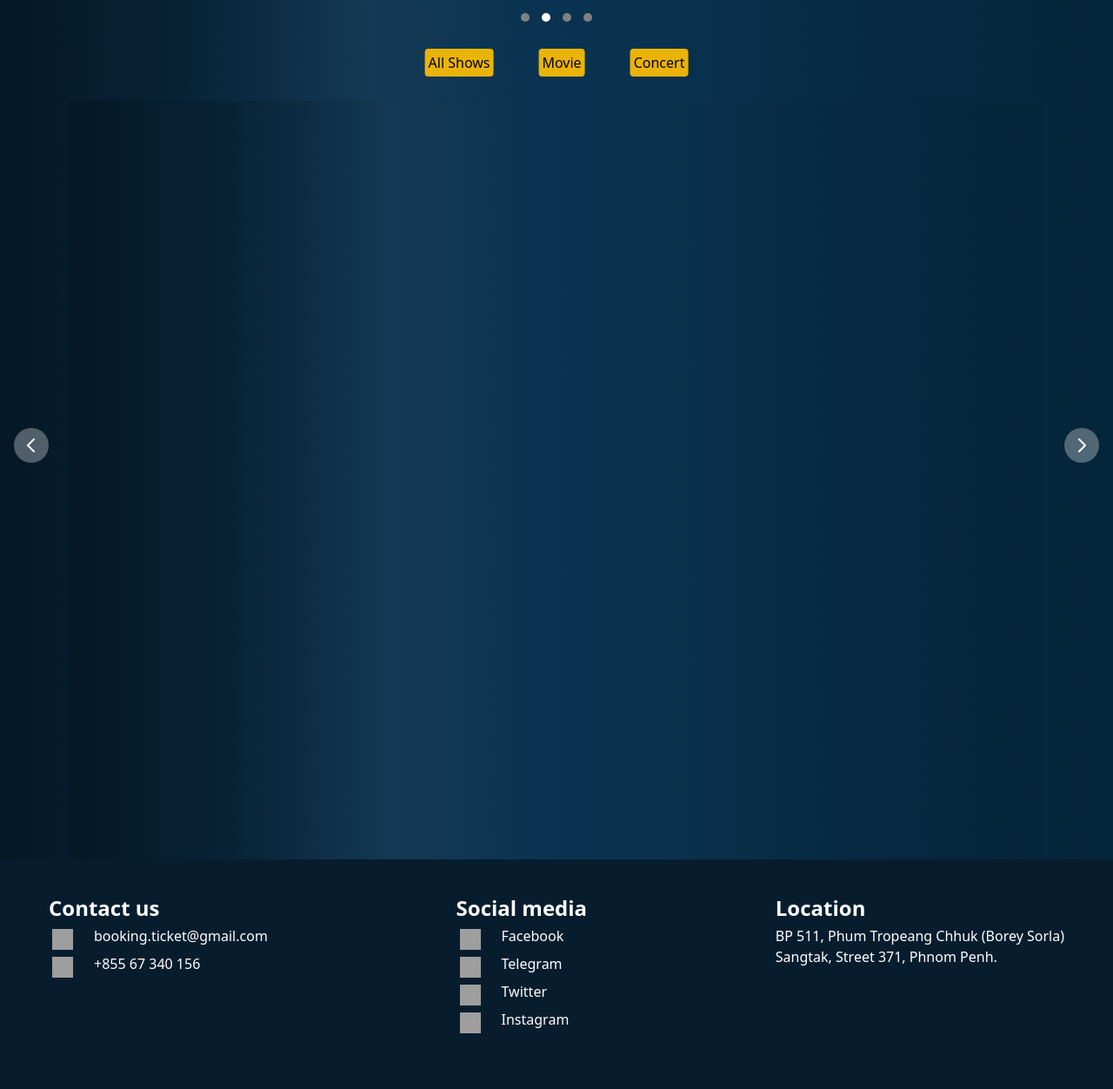
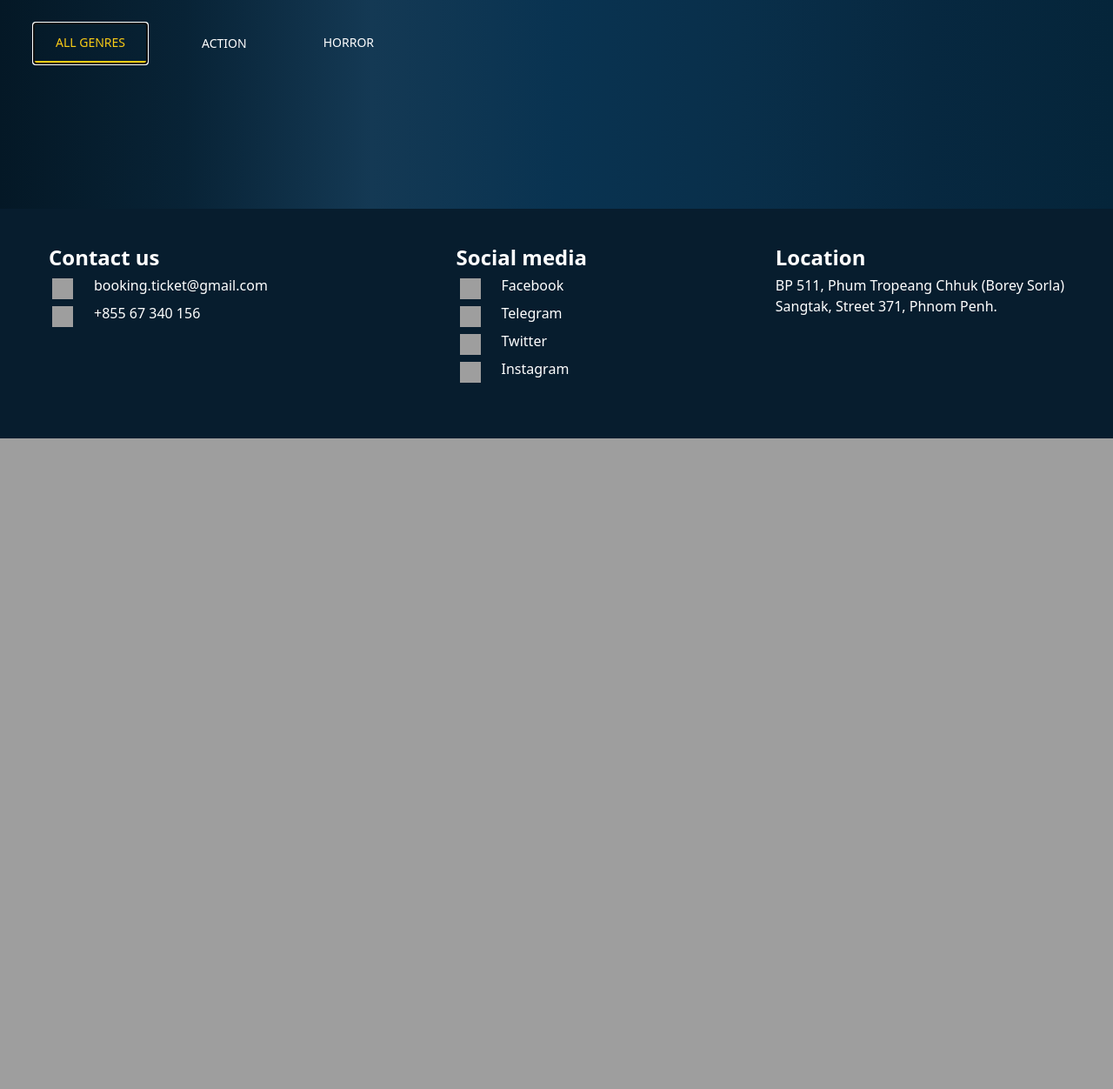
Before and after one commit to Visal2442/VC1-G9, a PHP site: page / in a window 1280 px wide. Shown: the part 674-1926 px from the top of the page at 87% size. After the commit the page ends 1178 px from the top, so only its background shows below. Run offline with PHP 8.4, Linux system fonts and the light colour scheme; data that the repository does not hold is empty; some libraries are stand-ins or nearby versions; grey boxes are pictures that could not be loaded.

Commit message:
[BTA-38]:Update list show view

```diff
--- a/views/css/main.css
+++ b/views/css/main.css
@@ -1,59 +1,30 @@
 
 * {
-    box-sizing: border-box;
-}
-.mySlides {
-    display: none;
-}
-.mySlide img {
-    vertical-align: middle;
+  box-sizing: border-box;
 }
 
-/* Slideshow container */
-.slideshow-container {
-  max-width: 4000px;
-  position: relative;
-  margin: auto;
-  margin-bottom: 10px;
-}
-
-/* The dots/bullets/indicators */
-.dot {
-  height: 10px;
-  width: 10px;
-  margin: 5px;
-  background-color: gray;
-  border-radius: 50%;
-  display: inline-block;
-  transition: background-color 0.6s ease;
-  cursor: pointer;
-}
-
-
-.active {
-  background-color: white;
-}
-
-/* Fading animation */
-.fade {
-  animation-name: fade;
-  animation-duration: 1.5s;
-}
-
-
-@keyframes fade {
-    from {opacity: .4}
-    to {opacity: 10}
-
+/* navbar  */
+nav{
+box-shadow: rgba(0,0, 0, 0.45) 0px 25px 20px -20px;
 }
 
 /* Cards show */
 .slideShow{
-    background-image: linear-gradient(90deg,#041826,#082336,#143954,#093351,#092F4A,#072840,#05253A);
+  background-image: linear-gradient(90deg,#041826,#082336,#143954,#093351,#092F4A,#072840,#05253A);
 }
 
 /* Register  */
 .register,
 .login{
-    background-color:#133954; box-shadow: rgba(14, 30, 37, 0.12) 0px 2px 4px 0px, rgba(14, 30, 37, 0.32) 0px 2px 16px 0px;
+  background-color:#133954; box-shadow: rgba(14, 30, 37, 0.12) 0px 2px 4px 0px, rgba(14, 30, 37, 0.32) 0px 2px 16px 0px;
 }
+
+.card-image{
+width: 227px;
+height: 290px;
+}
+
+.video iframe{
+width: 100%;
+height: 80vh;
+}
--- a/views/partials/card.php
+++ b/views/partials/card.php
@@ -1,40 +1,45 @@
-
-
-<div class="mx-auto h-auto">
- <div id="default-carousel" class="relative" data-carousel="static">
-    <div class="overflow-hidden flex relative rounded-lg mx-20 " style="height:119vh;">
-
-            <!-- All shows -->
-            <div class="slideShow hidden mt-20 p-6 duration-700 ease-in-out" data-carousel-item>
-                <div class="gap-6 flex flex-wrap h-auto overflow-hidden">
-                <?php foreach($shows as $show):
+<ul class="nav nav-tabs flex flex-row md:flex-row flex-wrap list-none border-b-0 pl-0 mb-4 mt-5 ml-10 gap-10" id="tabs-tab" role="tablist">
+    <li class="nav-item" role="presentation">
+        <a href="#tabs-home" class="link block text-sm text-white uppercase leading-tight focus:text-yellow-400 focus:border-yellow-400 focus:border-b-2 px-6 py-3 my-2 hover:border-transparent hover:bg-gray-100" id="tabs-home-tab" data-bs-toggle="pill" data-bs-target="#tabs-home" role="tab" aria-controls="tabs-home" aria-selected="true" autofocus>All Genres</a></li>
+    <li class="nav-item" role="presentation">
+        <a href="#tabs-profile" class="link block text-sm text-white uppercase focus:text-yellow-400 focus:border-yellow-400 focus:border-b-2 px-6 py-3 my-2 hover:border-transparent hover:bg-gray-100" id="tabs-profile-tab" data-bs-toggle="pill" data-bs-target="#tabs-profile" role="tab" aria-controls="tabs-profile" aria-selected="false">Action</a>
+    </li>
+    <li class="nav-item" role="presentation">
+        <a href="#tabs-messages" class="link block text-sm text-white uppercase focus:text-yellow-400 focus:border-yellow-400 focus:border-b-2 leading-tight px-6 py-3 my-2 hover:border-transparent hover:bg-gray-100" id="tabs-messages-tab" data-bs-toggle="pill" data-bs-target="#tabs-messages" role="tab" aria-controls="tabs-messages" aria-selected="false">Horror</a>
+    </li>
+</ul>
+<div class="tab-content" id="tabs-tabContent">
+    <div class="tab-pane fade show active" id="tabs-home" role="tabpanel" aria-labelledby="tabs-home-tab">
+        <!-- All Genres  -->
+        <div class="grid grid-cols-2 sm:grid-cols-3 md:grid-cols-4 lg:grid-cols-6 gap-4 p-6">
+            <?php foreach ($shows as $show) :
             ?>
-                    <div class="flex flex-col justify-center">
+                <div class="flex flex-col justify-center mb-10">
                     <div class="group relative items-center justify-center overflow-hidden cursor-pointer hover:shadow-xl hover:shadow-black/30 transition-shadow">
-                            <img src="<?= $show['image'];?>" alt="" class=" card-image object-cover transition-all duration-500">
+                        <img src="<?= $show['image']; ?>" class="card-image object-cover transition-all duration-500">
                         <div class=" absolute inset-0 bg-gradient-to-b from-transparent via-transparent to-black group-hover:from-black/70 group-hover:via-black/60 group-hover:to-black/70 ">
                         </div>
                         <div class=" absolute inset-0 flex flex-col items-center justify-center text-center translate-y-[100%] group-hover:translate-y-0 transition-all duration-500">
-                                <h1 class="font-bold text-white mb-3"><?= $show['show_name'];?></h1>
+                            <h1 class="font-bold text-white mb-3"><?= $show['show_name']; ?></h1>
                             <div class="flex flex-col">
                                 <div class="flex text-white m-1">
                                     <i class="material-icons">sell</i>
-                                        <p class="ml-3"><?= $show['type'];?></p>
+                                    <p class="ml-3"><?= $show['genre']; ?></p>
                                 </div>
                                 <div class="flex text-white m-1">
                                     <i class="material-icons">schedule</i>
-                                        <p class="ml-3"><?= $show['date'];?></p>
+                                    <p class="ml-3"><?= $show['date']; ?></p>
                                 </div>
                             </div>
                             <div class="flex flex-col pt-6 gap-3 w-auto">
-                                    <button class="px-10 py-1 hover:bg-white hover:text-black text-center rounded    text-white border-solid border-2 border-white-600 "><a href="/detail?id=<?= $show['show_id']?>">MORE INFO</a></button>
-                                    <button class="px-10 py-1 hover:bg-yellow-300 text-center rounded bg-yellow-500 text-black-500"><a href="/detail?id=<?= $show['show_id']?>">BUY NOW</a></button>
+                                <button class="px-10 py-1 hover:bg-white hover:text-black text-center rounded text-white border-solid border-2 border-white-600 "><a href="/detail?id=<?= $show['show_id'] ?>">MORE INFO</a></button>
+                                <button class="px-10 py-1 hover:bg-yellow-300 text-center rounded bg-yellow-500 text-black-500"><a href="/detail?id=<?= $show['show_id'] ?>">BOOK NOW</a></button>
                             </div>
                         </div>
                     </div>
                     <div class=" text-center">
-                            <h1 class="text-xl text-white" ><?= $show['show_name'];?></h1>
-                            <span class="text-yellow-500"><?= $show['date'];?></span>
+                        <h1 class="text-xl text-white"><?= $show['show_name']; ?></h1>
+                        <span class="text-yellow-500"><?= $show['date']; ?></span>
                     </div>
                 </div>
             <?php
@@ -42,40 +47,38 @@
             ?>
         </div>
     </div>
-
-
-             <!-- Movie -->
-             <div class="slideShow hidden mt-20 p-6 duration-700 ease-in-out" data-carousel-item >
-                <div class="gap-6 flex flex-wrap h-auto overflow-hidden">
-                <?php foreach($shows as $show):
-                    if($show['type']==="movie"):
+    <div class="tab-pane fade" id="tabs-profile" role="tabpanel" aria-labelledby="tabs-profile-tab">
+        <!-- Actions  -->
+        <div class="grid grid-cols-2 md:gird-cols-3 lg:grid-cols-6 gap-4 p-6">
+            <?php foreach ($shows as $show) :
+                if (strtolower($show['genre']) === "action") :
             ?>
                     <div class="flex flex-col justify-center">
                         <div class="group relative items-center justify-center overflow-hidden cursor-pointer hover:shadow-xl hover:shadow-black/30 transition-shadow">
-                            <img src="<?= $show['image'];?>" alt="" class=" card-image object-cover transition-all duration-500">
+                            <img src="<?= $show['image']; ?>" alt="" class=" card-image object-cover transition-all duration-500">
                             <div class=" absolute inset-0 bg-gradient-to-b from-transparent via-transparent to-black group-hover:from-black/70 group-hover:via-black/60 group-hover:to-black/70 ">
                             </div>
                             <div class=" absolute inset-0 flex flex-col items-center justify-center text-center translate-y-[100%] group-hover:translate-y-0 transition-all duration-500">
-                                <h1 class="font-bold text-white mb-3"><?= $show['show_name'];?></h1>
+                                <h1 class="font-bold text-white mb-3"><?= $show['show_name']; ?></h1>
                                 <div class="flex flex-col">
                                     <div class="flex text-white m-1">
                                         <i class="material-icons">sell</i>
-                                        <p class="ml-3"><?= $show['type'];?></p>
+                                        <p class="ml-3"><?= $show['genre']; ?></p>
                                     </div>
                                     <div class="flex text-white m-1">
                                         <i class="material-icons">schedule</i>
-                                        <p class="ml-3"><?= $show['date'];?></p>
+                                        <p class="ml-3"><?= $show['date']; ?></p>
                                     </div>
                                 </div>
                                 <div class="flex flex-col pt-6 gap-3 w-auto">
-                                    <button class="px-10 py-1 hover:bg-white hover:text-black text-center rounded    text-white border-solid border-2 border-white-600 "><a href="/detail?id=<?= $show['show_id']?>">MORE INFO</a></button>
-                                    <button class="px-10 py-1 hover:bg-yellow-300 text-center rounded bg-yellow-500 text-black-500"><a href="/detail?id=<?= $show['show_id']?>">BUY NOW</a></button>
+                                    <button class="px-10 py-1 hover:bg-white hover:text-black text-center rounded text-white border-solid border-2 border-white-600 "><a href="/detail?id=<?= $show['show_id'] ?>">MORE INFO</a></button>
+                                    <button class="px-10 py-1 hover:bg-yellow-300 text-center rounded bg-yellow-500 text-black-500"><a href="/detail?id=<?= $show['show_id'] ?>">BOOK NOW</a></button>
                                 </div>
                             </div>
                         </div>
                         <div class=" text-center">
-                            <h1 class="text-xl text-white" ><?= $show['show_name'];?></h1>
-                            <span class="text-yellow-500"><?= $show['date'];?></span>
+                            <h1 class="text-xl text-white"><?= $show['show_name']; ?></h1>
+                            <span class="text-yellow-500"><?= $show['date']; ?></span>
                         </div>
                     </div>
             <?php
@@ -84,39 +87,38 @@
             ?>
         </div>
     </div>
-
-            <!-- Concert -->
-            <div class="hidden mt-20 p-6 duration-700 ease-in-out" data-carousel-item style="background-image: linear-gradient(90deg,#041826,#082336,#143954,#093351,#092F4A,#072840,#05253A);">
-                <div class="gap-6 flex flex-wrap h-auto overflow-hidden">
-                <?php foreach($shows as $show):
-                    if($show['type']==="concert"):
+    <div class="tab-pane fade" id="tabs-messages" role="tabpanel" aria-labelledby="tabs-profile-tab">
+        <!-- Horrors  -->
+        <div class="grid grid-cols-2 md:gird-cols-3 lg:grid-cols-6 gap-4 p-6">
+            <?php foreach ($shows as $show) :
+                if (strtolower($show['genre']) === "horror") :
             ?>
                     <div class="flex flex-col justify-center">
                         <div class="group relative items-center justify-center overflow-hidden cursor-pointer hover:shadow-xl hover:shadow-black/30 transition-shadow">
-                            <img src="<?= $show['image'];?>" alt="" class=" card-image object-cover transition-all duration-500">
+                            <img src="<?= $show['image']; ?>" alt="" class=" card-image object-cover transition-all duration-500">
                             <div class=" absolute inset-0 bg-gradient-to-b from-transparent via-transparent to-black group-hover:from-black/70 group-hover:via-black/60 group-hover:to-black/70 ">
                             </div>
                             <div class=" absolute inset-0 flex flex-col items-center justify-center text-center translate-y-[100%] group-hover:translate-y-0 transition-all duration-500">
-                                <h1 class="font-bold text-white mb-3"><?= $show['show_name'];?></h1>
+                                <h1 class="font-bold text-white mb-3"><?= $show['show_name']; ?></h1>
                                 <div class="flex flex-col">
                                     <div class="flex text-white m-1">
                                         <i class="material-icons">sell</i>
-                                        <p class="ml-3"><?= $show['type'];?></p>
+                                        <p class="ml-3"><?= $show['genre']; ?></p>
                                     </div>
                                     <div class="flex text-white m-1">
                                         <i class="material-icons">schedule</i>
-                                        <p class="ml-3"><?= $show['date'];?></p>
+                                        <p class="ml-3"><?= $show['date']; ?></p>
                                     </div>
                                 </div>
                                 <div class="flex flex-col pt-6 gap-3 w-auto">
-                                    <button class="px-10 py-1 hover:bg-white hover:text-black text-center rounded    text-white border-solid border-2 border-white-600 "><a href="/detail?id=<?= $show['show_id']?>">MORE INFO</a></button>
-                                    <button class="px-10 py-1 hover:bg-yellow-300 text-center rounded bg-yellow-500 text-black-500"><a href="/detail?id=<?= $show['show_id']?>">BUY NOW</a></button>
+                                    <button class="px-10 py-1 hover:bg-white hover:text-black text-center rounded text-white border-solid border-2 border-white-600 "><a href="/detail?id=<?= $show['show_id'] ?>">MORE INFO</a></button>
+                                    <button class="px-10 py-1 hover:bg-yellow-300 text-center rounded bg-yellow-500 text-black-500"><a href="/detail?id=<?= $show['show_id'] ?>">BOOK NOW</a></button>
                                 </div>
                             </div>
                         </div>
                         <div class=" text-center">
-                            <h1 class="text-xl text-white" ><?= $show['show_name'];?></h1>
-                            <span class="text-yellow-500"><?= $show['date'];?></span>
+                            <h1 class="text-xl text-white"><?= $show['show_name']; ?></h1>
+                            <span class="text-yellow-500"><?= $show['date']; ?></span>
                         </div>
                     </div>
             <?php
@@ -125,27 +127,4 @@
             ?>
         </div>
     </div>
-
-            <!-- Slider indicators -->
-            <div class="flex absolute gap-10 top-0 mt-5 mb-80 left-1/2 z-30 space-x-3 -translate-x-1/2">
-                <button type="button" class="p-1 bg-yellow-500 rounded" aria-current="false" data-carousel-slide-to="0">All Shows</button>
-                <button type="button" class="p-1 bg-yellow-500 rounded" aria-current="false"  data-carousel-slide-to="1">Movie</button>
-                <button type="button" class="p-1 bg-yellow-500 rounded " aria-current="false" data-carousel-slide-to="2">Concert</button>
 </div>
-            <!-- Slider controls -->
-          </div>
-          <button type="button" class="flex absolute top-0 left-0 z-30 justify-center items-center px-4 h-full cursor-pointer group focus:outline-none" data-carousel-prev>
-              <span class="inline-flex justify-center items-center w-8 h-8 rounded-full sm:w-10 sm:h-10 bg-white/30 group-hover:bg-white/50">
-                  <svg class="w-5 h-5 text-white sm:w-6 sm:h-6 dark:text-gray-800" fill="none" stroke="currentColor" viewBox="0 0 24 24" xmlns="http://www.w3.org/2000/svg"><path stroke-linecap="round" stroke-linejoin="round" stroke-width="2" d="M15 19l-7-7 7-7"></path></svg>
-                  <span class="hidden">Previous</span>
-              </span>
-          </button>
-          <button type="button" class="flex absolute top-0 right-0 z-30 justify-center items-center px-4 h-full cursor-pointer group focus:outline-none" data-carousel-next>
-              <span class="inline-flex justify-center items-center w-8 h-8 rounded-full sm:w-10 sm:h-10 bg-white/30 group-hover:bg-white/50">
-                  <svg class="w-5 h-5 text-white sm:w-6 sm:h-6 dark:text-gray-800" fill="none" stroke="currentColor" viewBox="0 0 24 24" xmlns="http://www.w3.org/2000/svg"><path stroke-linecap="round" stroke-linejoin="round" stroke-width="2" d="M9 5l7 7-7 7"></path></svg>
-                  <span class="hidden">Next</span>
-              </span>
-          </button>
-    <script src="https://unpkg.com/flowbite@1.4.0/dist/flowbite.js"></script>
-  </div>
-</div>
```
Also changed, not shown: tailwind.config.js (+13 -0 lines). Lines whose indentation alone changed are shown as unchanged.
